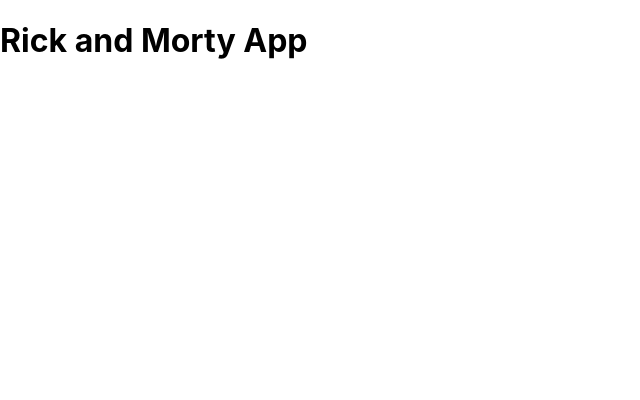
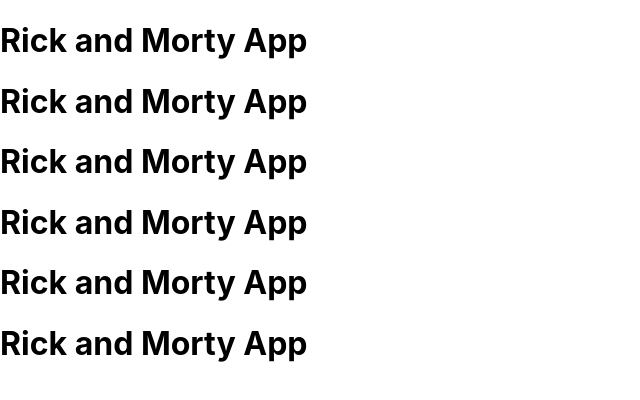
Before and after one commit to catalinafs/rick_and_morty_app, a React (Create React App) app: page / in a window 1280 px wide. Shown: the top 400 px of the page, without its empty margins (0-640 px from the left). Built offline with nearby package versions, Linux system fonts and the light colour scheme.

Commit message:
multiplesh1

```diff
--- a/src/App.js
+++ b/src/App.js
@@ -1,6 +1,11 @@
 function App() {
   return (
     <div className="App">
+      <h1>Rick and Morty App</h1>
+      <h1>Rick and Morty App</h1>
+      <h1>Rick and Morty App</h1>
+      <h1>Rick and Morty App</h1>
+      <h1>Rick and Morty App</h1>
       <h1>Rick and Morty App</h1>
     </div>
   );
```
